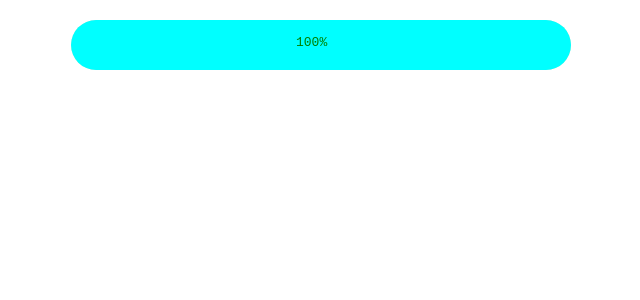
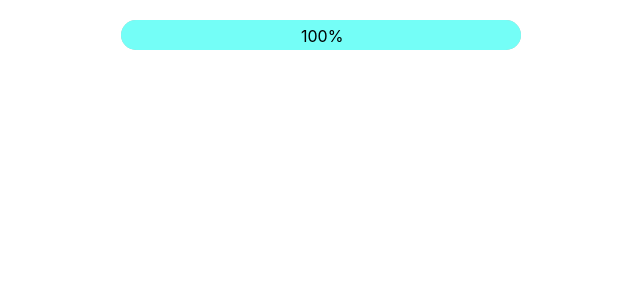
Before and after one commit to Rilee991/machine-coding-exampels, a React (Create React App) app in the folder react-examples/: page / in a window 1280 px wide. Shown: the top 300 px of the page, without its empty margins (319-959 px from the left). Built offline with nearby package versions, Linux system fonts and the light colour scheme.

Commit message:
progress bar m/c coding round

```diff
--- a/react-examples/src/App.js
+++ b/react-examples/src/App.js
@@ -1,5 +1,6 @@
 import React from 'react';
-import ProgressBar from './progressbar2/ProgressBar';
+import ProgressBar from './progressbar3/ProgressBar';
+// import ProgressBar from './progressbar2/ProgressBar';
 // import StopWatch from './stopwatch/StopWatch';
 // import HolyGrail from './holygrail/HolyGrail';
 // import CustomUseEffect from './custom-useeffect/CustomUseEffect';
@@ -31,6 +32,7 @@ const App = () => {
 		// <InfiniteScroll />
 		// <HolyGrail />
 		// <StopWatch />
+		// <ProgressBar />
 		<ProgressBar />
     );
 }
--- /dev/null
+++ b/react-examples/src/progressbar3/BarComponent.js
@@ -0,0 +1,14 @@
+import React from 'react';
+
+const BarComponent = ({ progress = 0 }) => {
+    return (
+        <div className="container">
+            <div className="bar">
+                <div className="progress" style={{ transform: `translateX(${progress-100}%)` }}></div>
+                <div className="text">{progress}%</div>
+            </div>
+        </div>
+    );
+}
+
+export default BarComponent;
--- /dev/null
+++ b/react-examples/src/progressbar3/ProgressBar.js
@@ -0,0 +1,29 @@
+import React, { useEffect, useState } from 'react';
+import BarComponent from './BarComponent';
+
+import './styles.css';
+
+const ProgressBar = () => {
+    const [completion, setCompletion] = useState(0);
+
+    useEffect(() => {
+        if(completion < 100) {
+            const timer = setInterval(() => {
+                setCompletion(prev => Math.min(100, prev + 20));
+            }, 500);
+
+            return () => {
+                clearInterval(timer);
+            }
+        }
+    });
+
+
+    return (
+        <div>
+            <BarComponent progress={completion} />
+        </div>
+    );
+}
+
+export default ProgressBar;
--- /dev/null
+++ b/react-examples/src/progressbar3/styles.css
@@ -0,0 +1,28 @@
+.container {
+    display: grid;
+    place-content: center;
+    margin-top: 20px;
+}
+
+.bar {
+    width: 400px;
+    height: 30px;
+    background-color: rgb(194, 194, 186);
+    border-radius: 30px;
+    overflow: hidden;
+    position: relative;
+}
+
+.progress {
+    width: 100%;
+    height: 100%;
+    background-color: rgb(116, 254, 247);
+    transition: ease-in 200ms;
+}
+
+.text {
+    z-index: 2;
+    position: absolute;
+    top: 20%;
+    left: 45%;
+}
```
